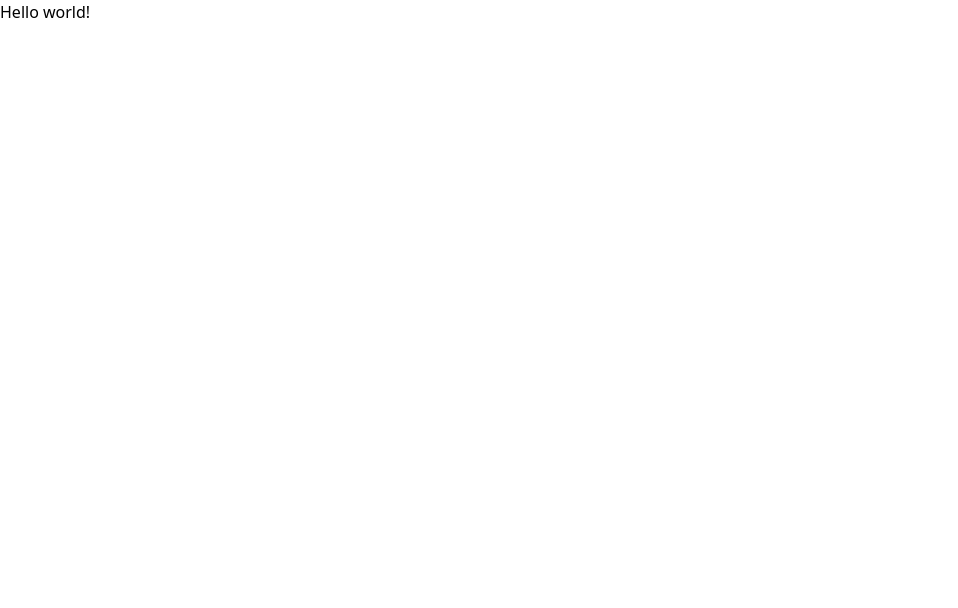
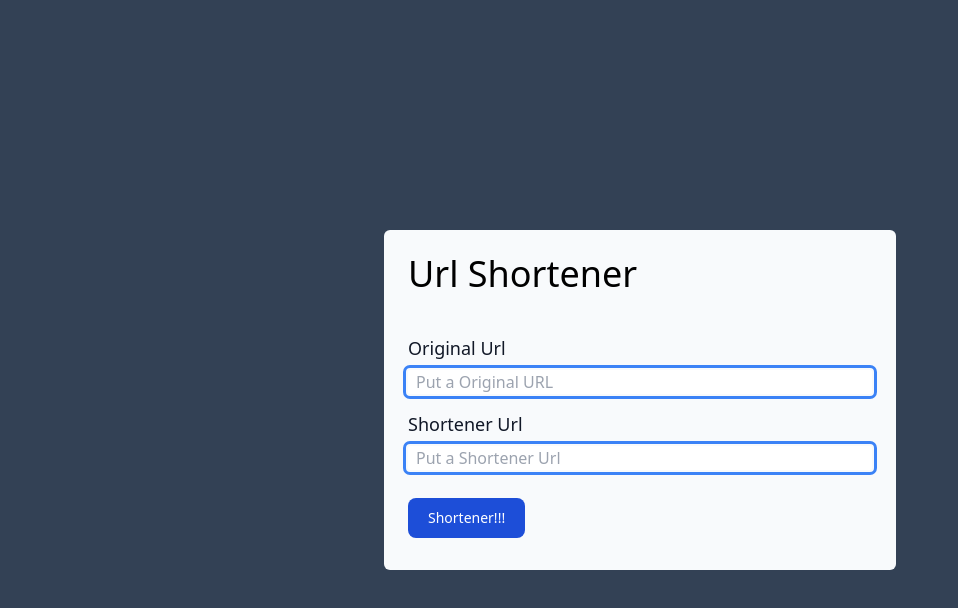
Before and after one commit to Michael-Liendo/authentication-page, a Next.js app: page / in a window 1280 px wide. Shown: the top 608 px of the page, without its empty margins (0-958 px from the left). Built offline with nearby package versions, Linux system fonts and the light colour scheme.

Commit message:
feat: card for new url shortener

```diff
--- a/src/pages/index.js
+++ b/src/pages/index.js
@@ -1,7 +1,50 @@
+import Head from 'next/head';
+
 export default function Home() {
   return (
-    <div>
-      <h1>Hello world!</h1>
-    </div>
+    <>
+      <Head>
+        <title>Url Shotenner</title>
+      </Head>
+      <div className="bg-slate-700 h-screen flex justify-center">
+        <div className="w-2/5 m-auto p-6 bg-slate-50 rounded-md">
+          <h1 className="text-4xl mb-10">Url Shortener</h1>
+          <form>
+            <label
+              className="block mb-2 text-lg font-medium text-gray-900 dark:text-gray-600"
+              htmlFor="original-url"
+            >
+              Original Url
+            </label>
+            <input
+              className="transition duration-200 rounded-sm w-full mb-4 px-2 outline outline-offset-2 outline-blue-500 focus:scale-105"
+              id="original-url"
+              type="url"
+              placeholder="Put a Original URL"
+            />
+
+            <label
+              className="block mb-2 text-lg font-medium text-gray-900 dark:text-gray-600"
+              htmlFor="original-url"
+            >
+              Shortener Url
+            </label>
+            <input
+              className="trasition mb-7 duration-200 rounded-sm w-full px-2 outline outline-offset-2 outline-blue-500 focus:scale-105"
+              id="original-url"
+              type="text"
+              placeholder="Put a Shortener Url"
+            />
+
+            <button
+              type="button"
+              className="trasition duration-200 text-white bg-blue-700 hover:bg-blue-800 font-medium rounded-lg text-sm px-5 py-2.5 mr-2 mb-2"
+            >
+              Shortener!!!
+            </button>
+          </form>
+        </div>
+      </div>
+    </>
   );
 }
```
